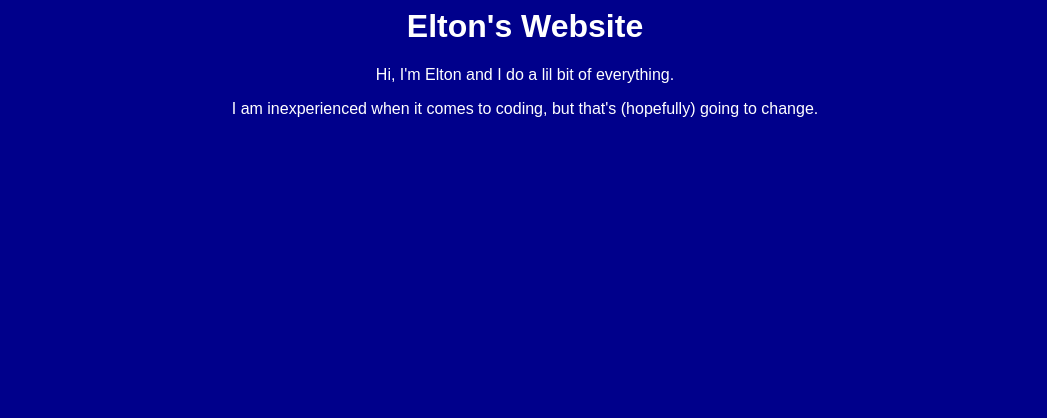
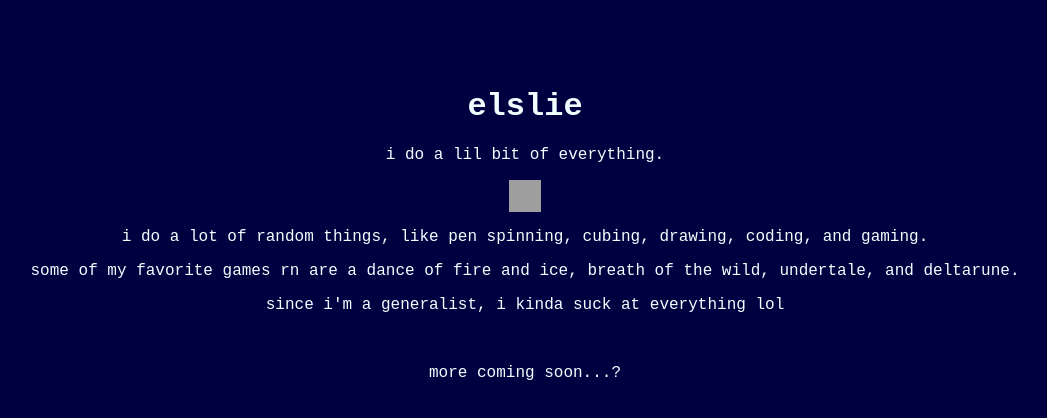
Before and after one commit to elslie/personal-website, a plain HTML site: page index.html in a window 1280 px wide. Shown: the whole page, without its empty margins (115-1162 px from the left). Drawn offline with Linux system fonts and the light colour scheme; grey boxes are pictures that could not be loaded.

Commit message:
edit the stuffs

```diff
--- a/index.html
+++ b/index.html
@@ -3,8 +3,15 @@
         <link rel="stylesheet" href="style.css" />
     </head>
     <body>
-        <h1>Elton's Website</h1>
-        <p>Hi, I'm Elton and I do a lil bit of everything.</p>
-        <p>I am inexperienced when it comes to coding, but that's (hopefully) going to change.</p>
+        <h1>elslie</h1>
+        <p>i do a lil bit of everything.</p>
+        <a href="https://github.com/elslie">
+            <img src="https://uxwing.com/wp-content/themes/uxwing/download/brands-and-social-media/github-white-icon.png" alt="github logo" style="width:32px;height:32px;">
+        </a>
+        <p>i do a lot of random things, like pen spinning, cubing, drawing, coding, and gaming.</p>
+        <p>some of my favorite games rn are a dance of fire and ice, breath of the wild, undertale, and deltarune.</p>
+        <p>since i'm a generalist, i kinda suck at everything lol</p>
+        <br>
+        <p>more coming soon...?</p>
     </body>
 </html>
--- a/style.css
+++ b/style.css
@@ -1,7 +1,7 @@
 body {
+    padding: 5em;
     text-align: center;
-    font-family: 'Arial';
-    background: darkblue;
-    color: white;
-
+    font-family: 'Courier New';
+    background: #000040;
+    color: azure;
 }
```
